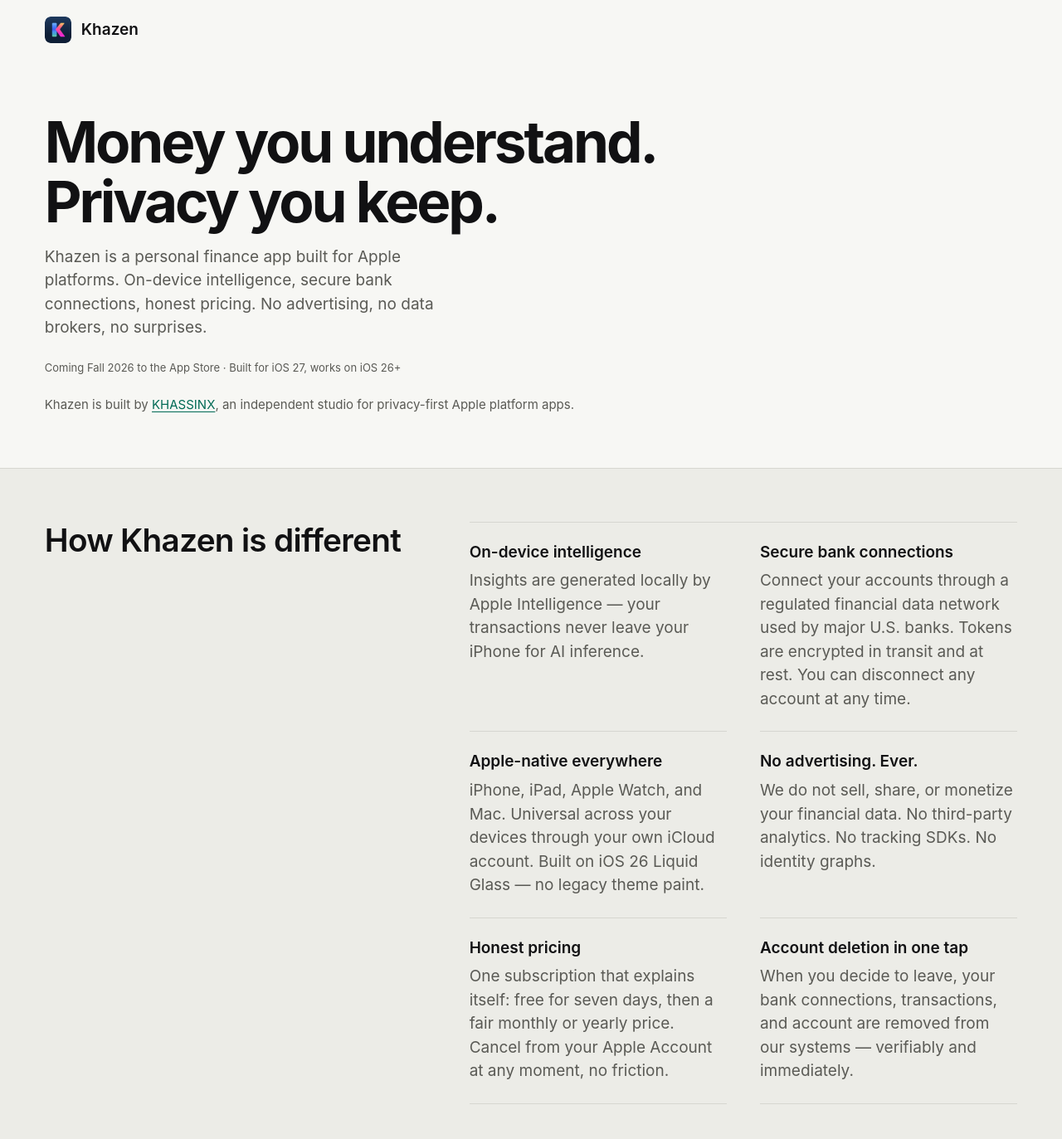
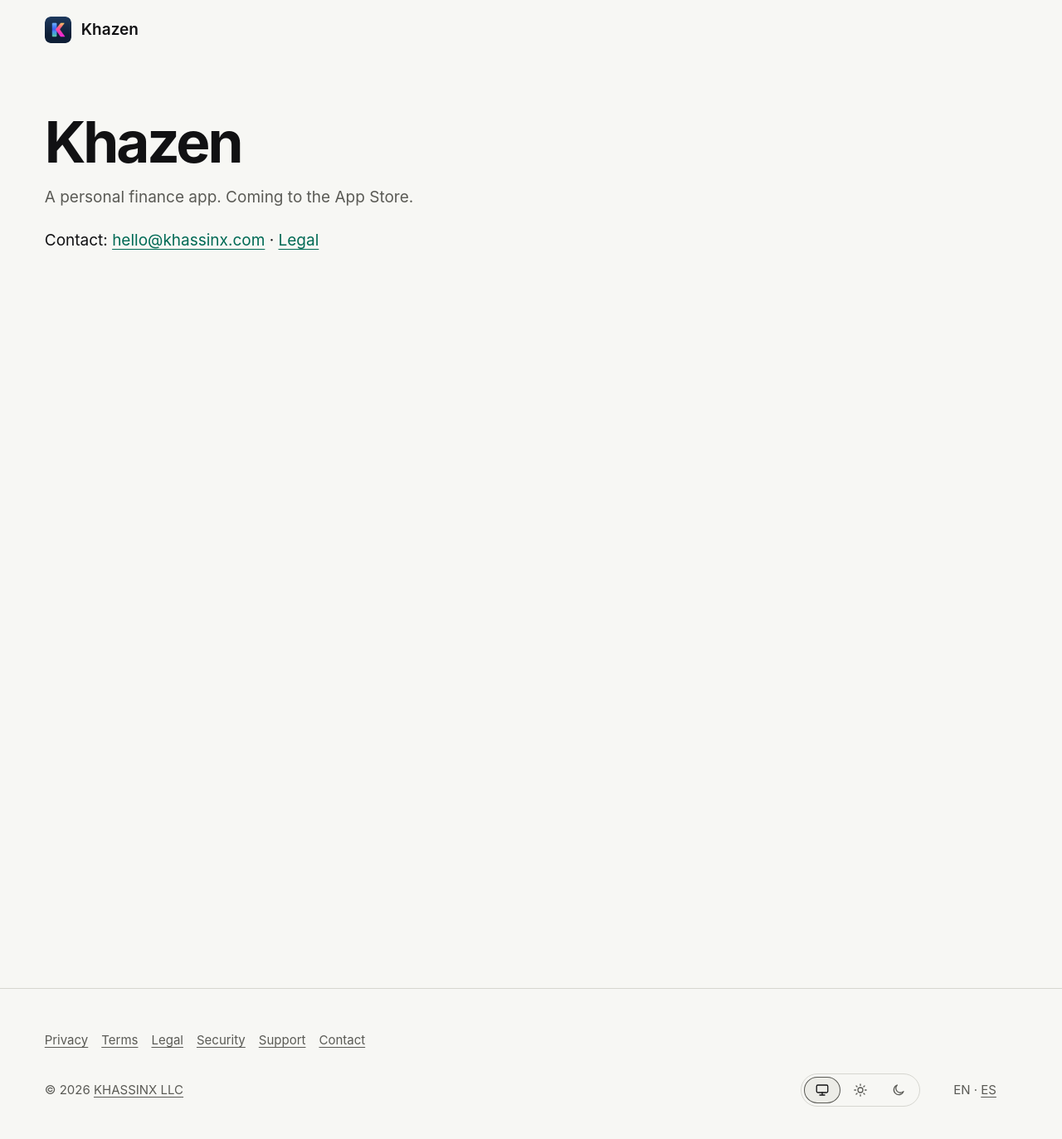
Before and after one commit to KhassinX/khazen-web, a Jekyll site: the page built from index.html, in a window 1280 px wide and 1400 px high. Shown: the top 1373 px of the window at 83% size. Built offline with Jekyll 4.4.1, drawn with Linux system fonts in a browser that asks for light colours; some of the changed text lies outside the part shown.

Commit message:
portada: landing «próximamente» en la raíz (EN/ES)
Decisión del dueño (2026-10-11 23:35, vía Enlace): las webs de apps que no están listas pasan a una landing de una sola pantalla. /legal/, /support/, /contact/ y /security/ no se tocan.

Co-Authored-By: Claude Opus 5.5 <noreply@anthropic.com>

Claude-Session: https://claude.ai/code/session_01HcbMZm97AK2qBxhKYzgV1m

```diff
--- a/index.html
+++ b/index.html
@@ -1,8 +1,8 @@
 ---
 layout: base
-title: A modern, private personal finance app for Apple platforms
-seo_title: "Khazen — Private personal finance for Apple platforms"
-description: Khazen is a private personal finance app for iPhone, iPad, Apple Watch, and Mac, coming Fall 2026. On-device intelligence, secure bank connections, honest pricing, no advertising.
+title: "Coming to the App Store"
+seo_title: "Khazen · Coming to the App Store"
+description: "Khazen. A personal finance app. Coming to the App Store."
 lang: en
 canonical_en: /
 canonical_es: /es/
@@ -10,55 +10,8 @@ canonical_es: /es/
 
 <section class="hero">
   <div class="wrap">
-    <h1>Money you understand.<br>Privacy you keep.</h1>
-    <p class="lead">Khazen is a personal finance app built for Apple platforms. On-device intelligence, secure bank connections, honest pricing. No advertising, no data brokers, no surprises.</p>
-    <div class="cta">
-      <span class="meta">Coming Fall 2026 to the App Store · Built for iOS 27, works on iOS 26+</span>
-    </div>
-    <p class="quiet" style="margin-top: var(--khassinx-s-5); font-size: var(--khassinx-t-small);">Khazen is built by <a href="https://khassinx.com">KHASSINX</a>, an independent studio for privacy-first Apple platform apps.</p>
+    <h1>Khazen</h1>
+    <p class="lead">A personal finance app. Coming to the App Store.</p>
+    <p>Contact: <a href="mailto:hello@khassinx.com">hello@khassinx.com</a> · <a href="/legal/">Legal</a></p>
   </div>
 </section>
-
-<section class="section section-tinted">
-  <div class="wrap">
-    <h2>How Khazen is different</h2>
-    <div class="cards-grid">
-      <article class="card">
-        <h3>On-device intelligence</h3>
-        <p>Insights are generated locally by Apple Intelligence — your transactions never leave your iPhone for AI inference.</p>
-      </article>
-
-      <article class="card">
-        <h3>Secure bank connections</h3>
-        <p>Connect your accounts through a regulated financial data network used by major U.S. banks. Tokens are encrypted in transit and at rest. You can disconnect any account at any time.</p>
-      </article>
-
-      <article class="card">
-        <h3>Apple-native everywhere</h3>
-        <p>iPhone, iPad, Apple Watch, and Mac. Universal across your devices through your own iCloud account. Built on iOS 26 Liquid Glass — no legacy theme paint.</p>
-      </article>
-
-      <article class="card">
-        <h3>No advertising. Ever.</h3>
-        <p>We do not sell, share, or monetize your financial data. No third-party analytics. No tracking SDKs. No identity graphs.</p>
-      </article>
-
-      <article class="card">
-        <h3>Honest pricing</h3>
-        <p>One subscription that explains itself: free for seven days, then a fair monthly or yearly price. Cancel from your Apple Account at any moment, no friction.</p>
-      </article>
-
-      <article class="card">
-        <h3>Account deletion in one tap</h3>
-        <p>When you decide to leave, your bank connections, transactions, and account are removed from our systems — verifiably and immediately.</p>
-      </article>
-    </div>
-  </div>
-</section>
-
-<section class="section">
-  <div class="wrap narrow">
-    <h2>What this site is for</h2>
-    <p class="quiet">This page hosts Khazen's public policies and support resources. For details on how Khazen handles data, see <a href="/legal/privacy/">Privacy</a>. For terms of using the app, see <a href="/legal/terms/">Terms</a>. For security disclosure, see <a href="/security/">Security</a>. To reach us, see <a href="/support/">Support</a>.</p>
-  </div>
-</section>
```
Also changed, not shown: es/index.html (+6 -53 lines).
